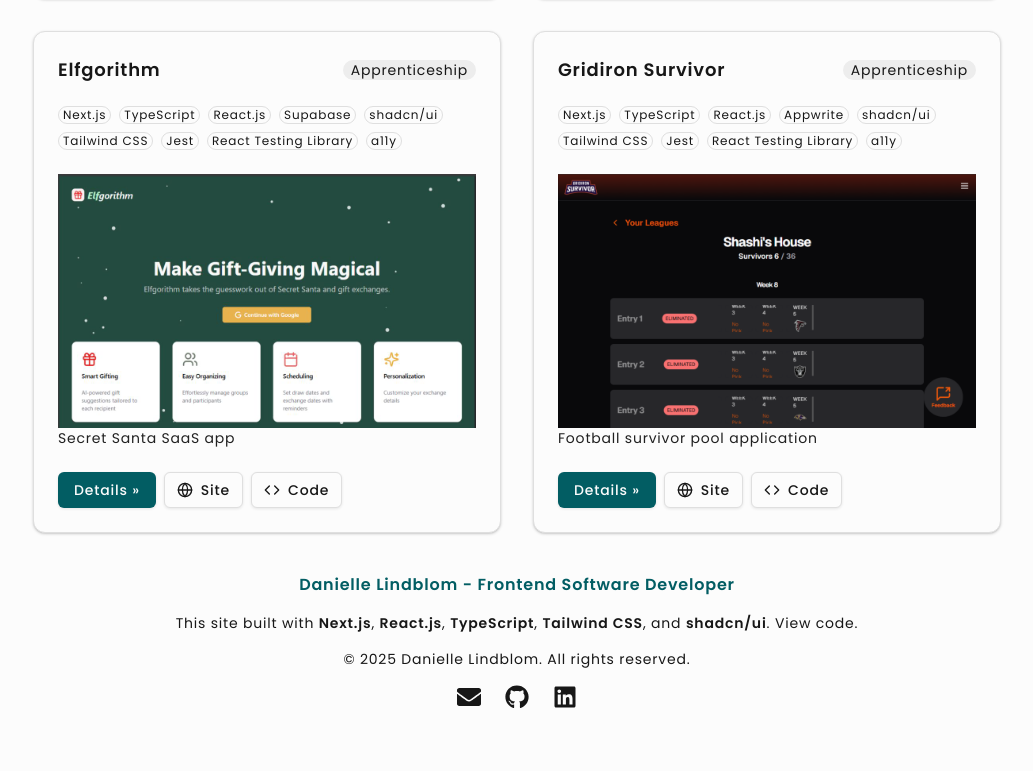
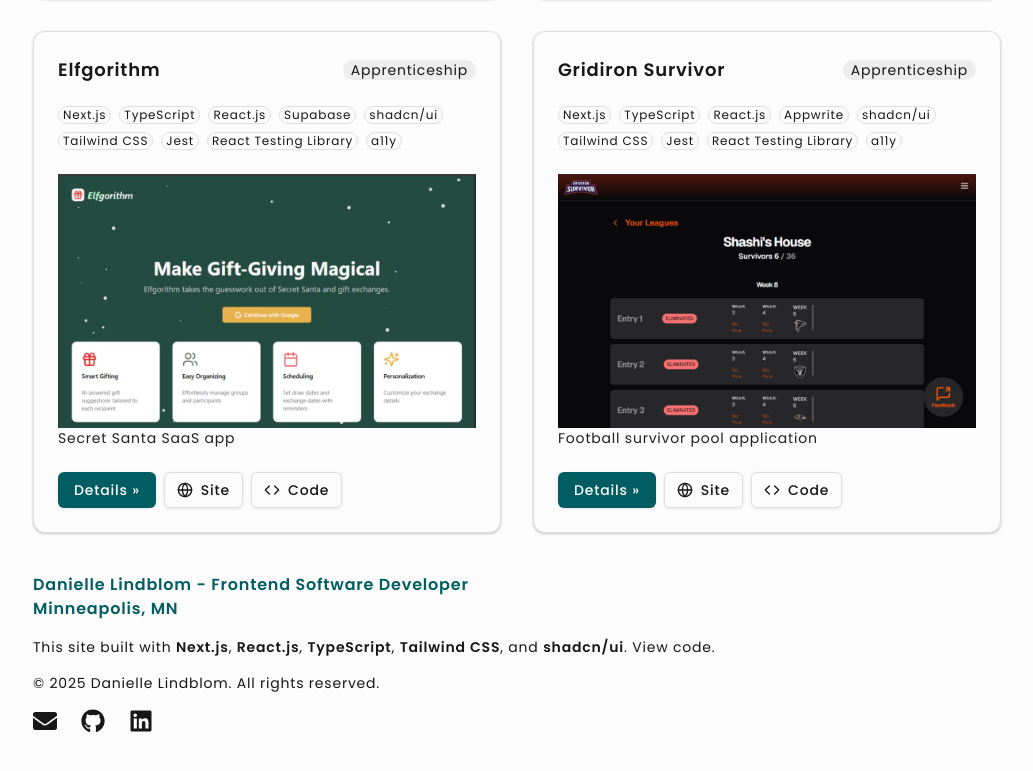
Before and after one commit to Danielle254/portfolio4, a Next.js app: page / in a window 1280 px wide. Shown: the part 1102-1873 px from the top of the page, without its empty margins (123-1156 px from the left). Before the commit the page ends 1851 px from the top, so only its background shows below. Built offline with nearby package versions, Linux system fonts and the light colour scheme.

Commit message:
style: modify alignment of footer content

```diff
--- a/app/components/Footer.tsx
+++ b/app/components/Footer.tsx
@@ -5,10 +5,12 @@ const Footer: React.FC = () => {
   const currentYear = new Date().getFullYear();
 
   return (
-    <footer className="py-10 px-4 sm:px-6 lg:px-8">
-      <div className="max-w-6xl mx-auto flex flex-col items-center text-center">
+    <footer className="py-10">
+      <div className="max-w-6xl mx-auto flex flex-col items-start">
         <p className="text-primary text-base font-semibold mb-4">
           Danielle Lindblom - Frontend Software Developer
+          <br />
+          Minneapolis, MN
         </p>
         <p className="text-xs sm:text-sm mb-4">
           This site built with <span className="font-semibold">Next.js</span>,{" "}
```
